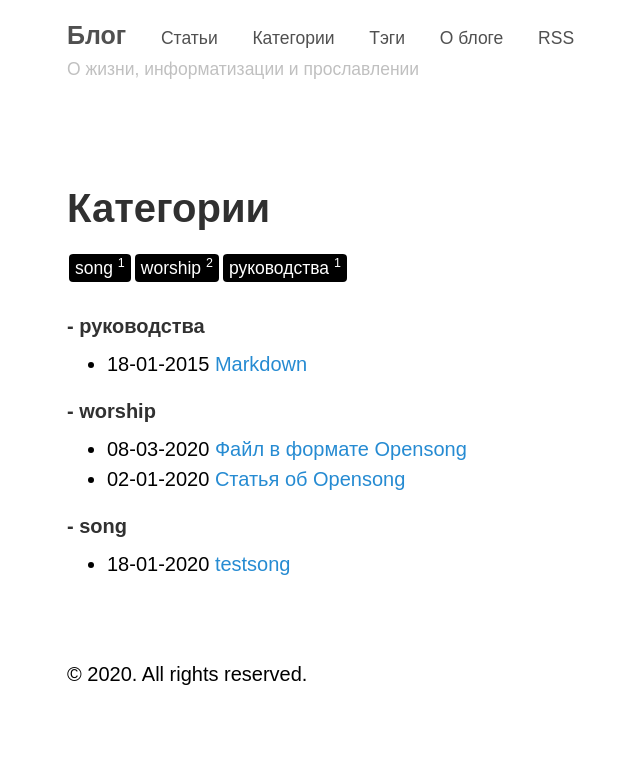
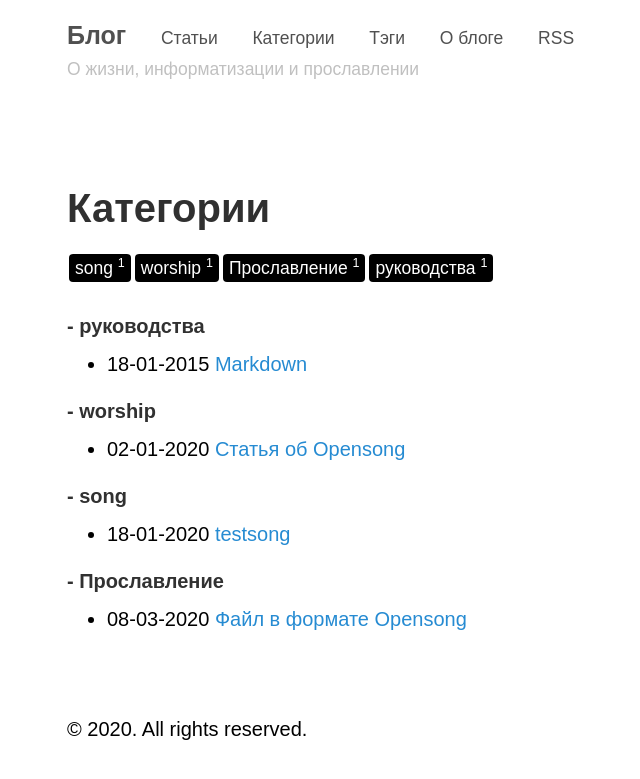
Before and after one commit to SergKnyz/alexblog, a Jekyll site: the page built from categories.html, in a window 1280 px wide. Shown: the top 779 px of the page, without its empty margins (213-853 px from the left). Built offline with Jekyll 4.4.1, drawn with Linux system fonts in a browser that asks for light colours; a script that is not in the unit is left out.

Commit message:
Updated Fail V Formatie Opensong

```diff
--- a/_posts/2020-03-08-fail-v-formatie-opensong.markdown
+++ b/_posts/2020-03-08-fail-v-formatie-opensong.markdown
@@ -2,7 +2,7 @@
 title: Файл  в формате Opensong
 date: 2020-03-08 12:59:00 Z
 categories:
-- worship
+- Прославление
 tags:
 - опенсонг
 - info
```
